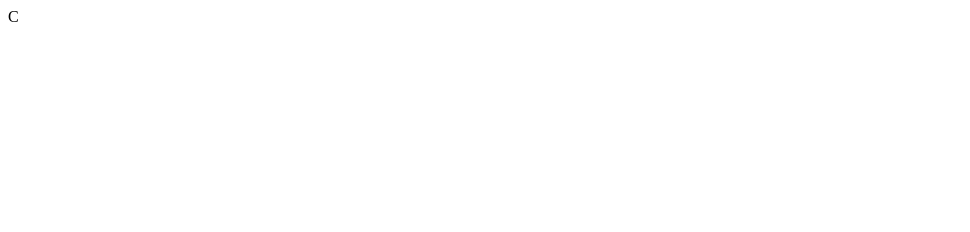
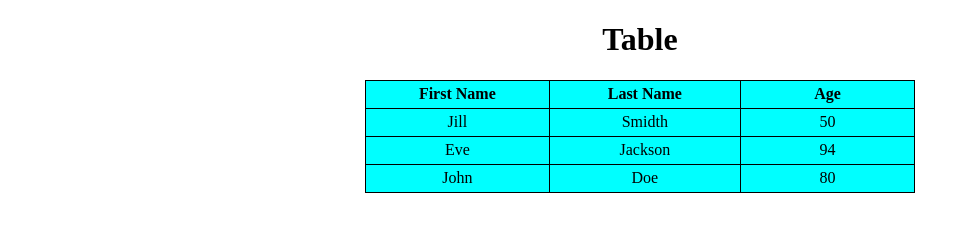
Before and after one commit to AryanGupta011/EthnusMern, a plain HTML site: page HTML Tasks/HTMLtask1.html in a window 1280 px wide. Shown: the whole page, without its empty margins (0-970 px from the left). Drawn offline with Linux system fonts and the light colour scheme.

Commit message:
Update HTMLtask1.html

```diff
--- a/HTML Tasks/HTMLtask1.html
+++ b/HTML Tasks/HTMLtask1.html
@@ -1 +1,50 @@
-C
+<!DOCTYPE html>
+<html lang="en">
+<head>
+    <meta charset="UTF-8">
+    <meta name="viewport" content="width=device-width, initial-scale=1.0">
+    <title>HTML_Task1</title>
+</head>
+<body>
+    <style>
+        table,tr,td,th{
+            border: 1px solid black;
+            border-collapse: collapse;
+            width: 550px;
+            text-align: center;
+            height: 25px;
+        }
+        table{
+            margin-right: auto;
+            margin-left: auto;
+            background-color: aqua;
+        }
+        h1{
+            text-align: center;
+        }
+    </style>
+    <h1>Table</h1>
+    <table>
+        <tr>
+            <th>First Name</th>
+            <th>Last Name</th>
+            <th>Age</th>
+        </tr>
+        <tr>
+            <td>Jill</td>
+            <td>Smidth</td>
+            <td>50</td>
+        </tr>
+        <tr>
+            <td>Eve</td>
+            <td>Jackson</td>
+            <td>94</td>
+        </tr>
+        <tr>
+            <td>John</td>
+            <td>Doe</td>
+            <td>80</td>
+        </tr>
+    </table>
+</body>
+</html>
```
